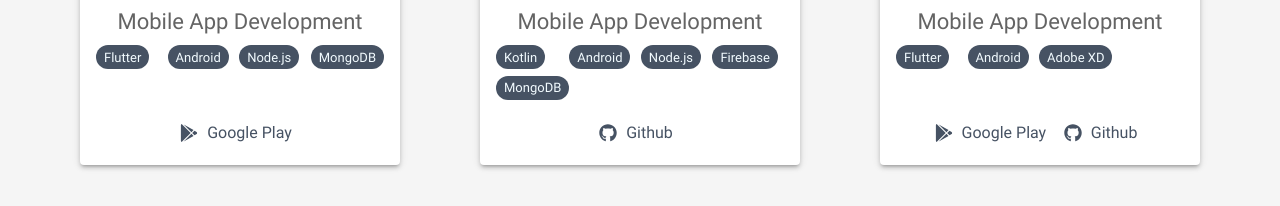
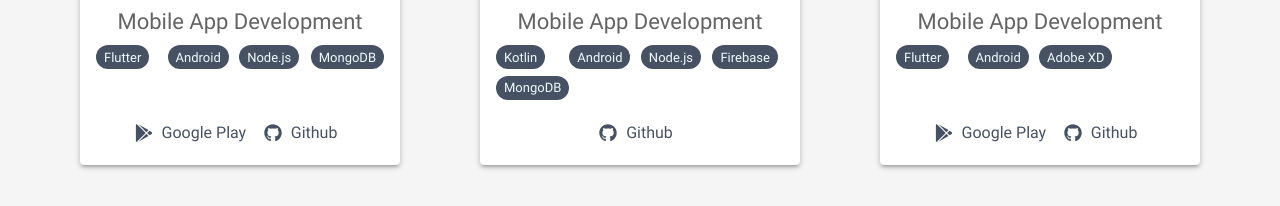
Before and after one commit to jasbindar-singh/portfolio-react, a React (Create React App) app: page / in a window 1280 px wide. Shown: the part 1320-1526 px from the top of the page. Built offline with nearby package versions, Linux system fonts and the light colour scheme; no server answers.

Commit message:
Quotify update

```diff
--- a/src/DataMap.js
+++ b/src/DataMap.js
@@ -70,7 +70,7 @@ const DataMap = {
                 description: "Keep yourself motivated everyday with beautiful and inspiring quotes.",
                 image: require('./images/quotify.jpg'),
                 themeColor: '#c203fc',
-                // code: 'https://github.com/ibtesam123/EmpressMusic',
+                code: 'https://github.com/ibtesam123/Quotify-App',
                 googlePlay: 'https://play.google.com/store/apps/details?id=quotify.app',
             },
             {
```
